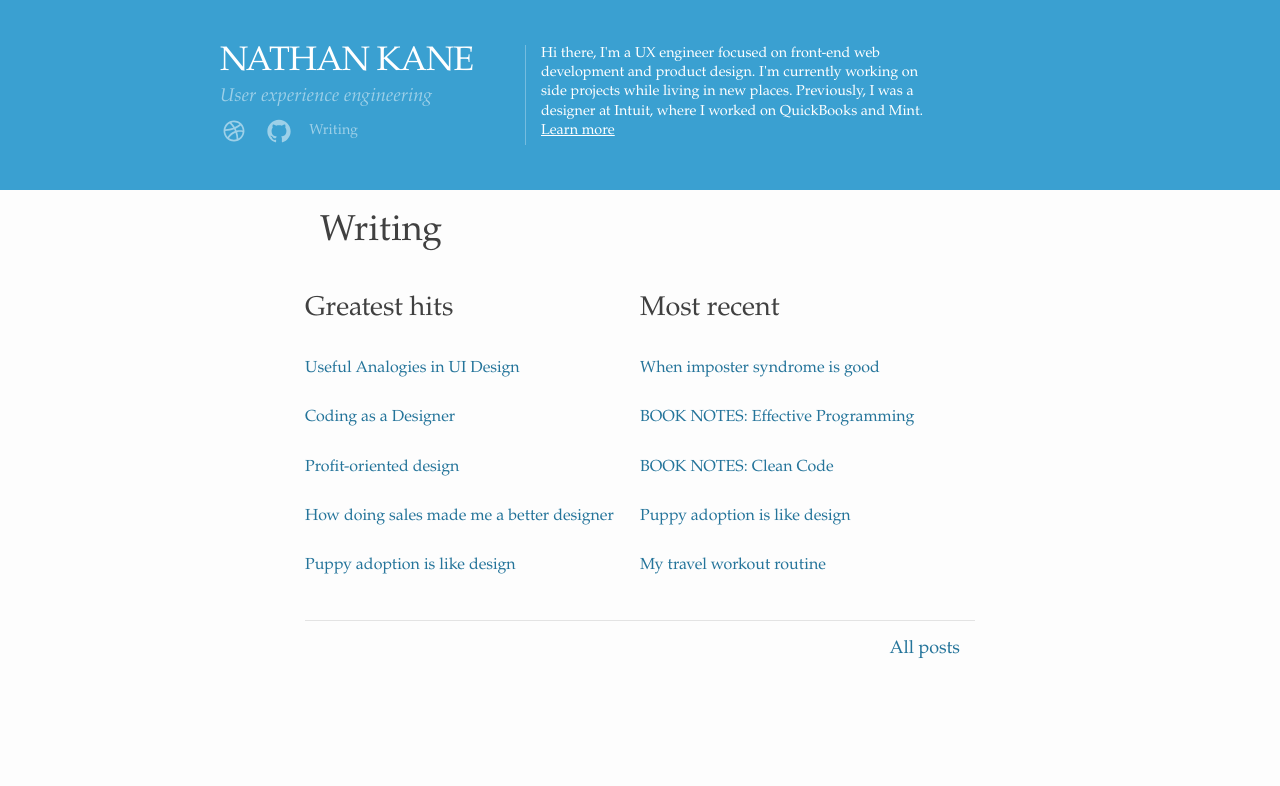
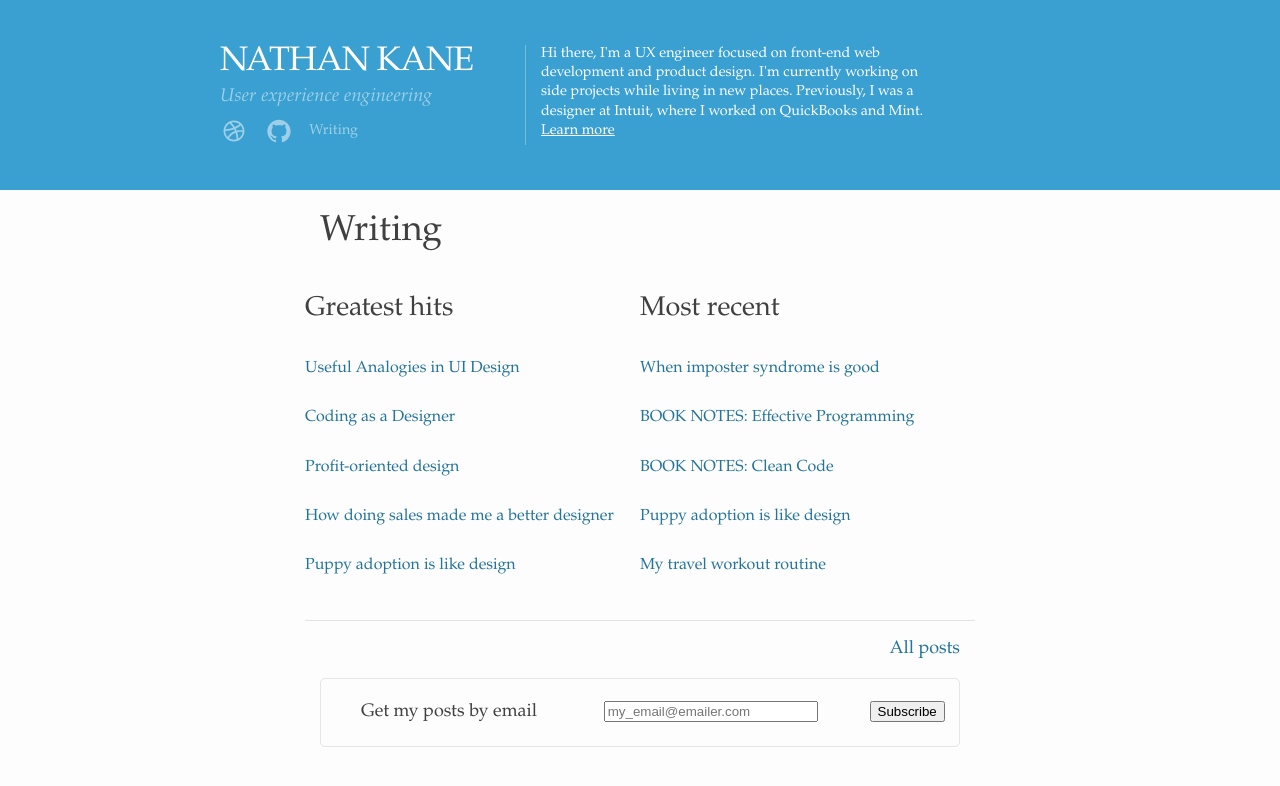
Before and after one commit to kanenathan213/kanenathan213.github.io, a Jekyll site: the page built from writing/writing.md, in a window 1280 px wide. Shown: the top 786 px of the page. Built offline with Jekyll 4.4.1, drawn with Linux system fonts in a browser that asks for light colours.

Commit message:
added email signup form, fixed issue on index

```diff
--- /dev/null
+++ b/_includes/newsletter-signup-form.html
@@ -0,0 +1,10 @@
+<div class="newsletter-form-container container-fluid">
+  <form style="border:1px solid #e6e6e6;border-radius: 5px; padding:20px 10px;text-align:center;" class="row" action="https://tinyletter.com/kanenathan213" method="post" target="popupwindow" onsubmit="window.open('https://tinyletter.com/kanenathan213', 'popupwindow', 'scrollbars=yes,width=800,height=600');return true">
+    <div><label for="tlemail" class="col-sm-4">Get my posts by email</label></div>
+    <div class="col-sm-5"><input type="text" style="width:80%" placeholder="my_email@emailer.com" name="email" id="tlemail" /></div>
+    <input type="hidden" value="1" name="embed"/>
+    <div class="submit-wrapper col-sm-1">
+      <input type="submit" value="Subscribe"/>
+    </div>
+  </form>
+</div>
--- a/_layouts/blog-all.html
+++ b/_layouts/blog-all.html
@@ -16,4 +16,5 @@ permalink: /writing/all
       </li>
   {% endfor %}
 </ul>
+{% include newsletter-signup-form.html %}
 </div>
--- a/_layouts/blog-home.html
+++ b/_layouts/blog-home.html
@@ -3,7 +3,7 @@ layout: default-with-header
 title: Writing
 permalink: /writing/
 ---
-<div class="wrapper container-fluid">
+<div class="wrapper container-fluid blog-home-wrapper">
   <h1 class="writing-title">{{page.title}}</h1>
   <div class="posts-lists-container row">
     <div class="top-posts-wrapper col-sm-6">
@@ -35,6 +35,6 @@ permalink: /writing/
       </ul>
     </div>
   </div>
-
-<a href="/writing/all/" class="all-posts-link">All posts</a>
+  <a href="/writing/all/" class="all-posts-link">All posts</a>
+  {% include newsletter-signup-form.html %}
 </div>
--- a/_layouts/project.html
+++ b/_layouts/project.html
@@ -1,7 +1,8 @@
 ---
 layout: default-without-header
 ---
-{% assign project = site.data.projects[page.project_id] %}
+{% assign all_projects = site.data.projects %}
+{% assign project = all_projects[page.project_id] %}
 <div class="project-nav">
   <div class="wrapper">
     <a class="back-link" href="/">Nathan Kane</a>
@@ -32,4 +33,3 @@ layout: default-without-header
         {% endfor %}
       </div>
   </section>
-</div>
--- a/_sass/_layout.scss
+++ b/_sass/_layout.scss
@@ -463,7 +463,20 @@
 
 .project-link-image {
   max-width: 70px;
+}
 
+.newsletter-form-container {
+  margin-bottom: $spacing-unit;
+}
+
+.project-navigator {
+  position: fixed;
+  bottom: 0;
+  z-index: 2;
+  background: $brand-color;
+  width: 100%;
+  height: 50px;
+  box-shadow: 1px -3px 1px rgba(black, 0.2);
 }
 
 .project-container-link-wrapper {
```
Also changed, not shown: index.html (+4 -6 lines).
